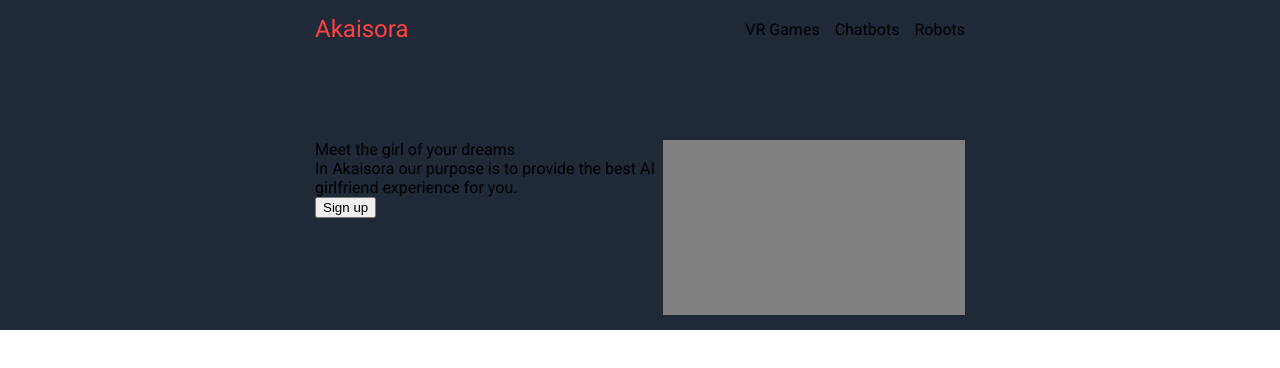
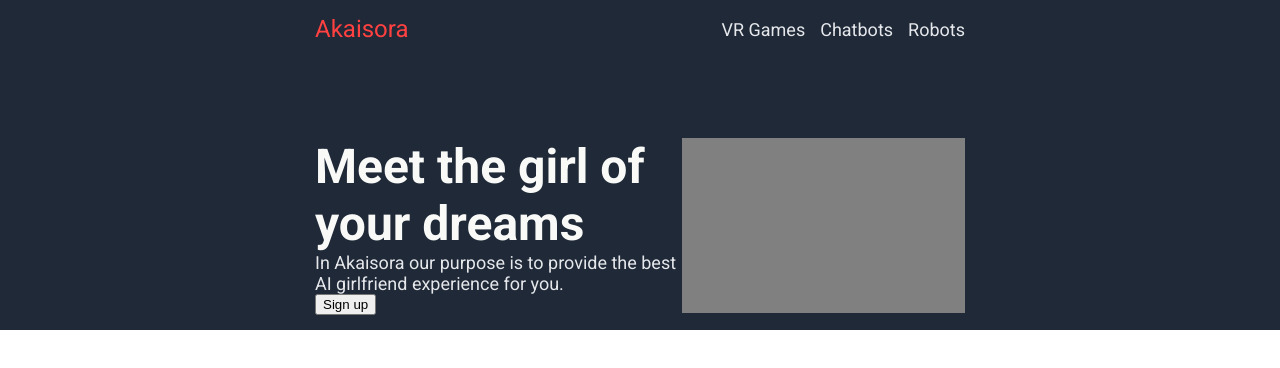
Before and after one commit to esteban-legaspi/odin-landing-page-2, a plain HTML site: page index.html in a window 1280 px wide. Drawn offline with Linux system fonts and the light colour scheme.

Commit message:
Set title and common-text styles

```diff
--- a/style.css
+++ b/style.css
@@ -48,3 +48,14 @@ ul {
     font-size: 24px;
     color: rgb(255, 65, 65);
 }
+
+.title {
+    font-size: 48px;
+    font-weight: bolder;
+    color: #F9FAF8;
+}
+
+.description,.right-links {
+    font-size: 18px;
+    color: #E5E7EB;
+}
```
